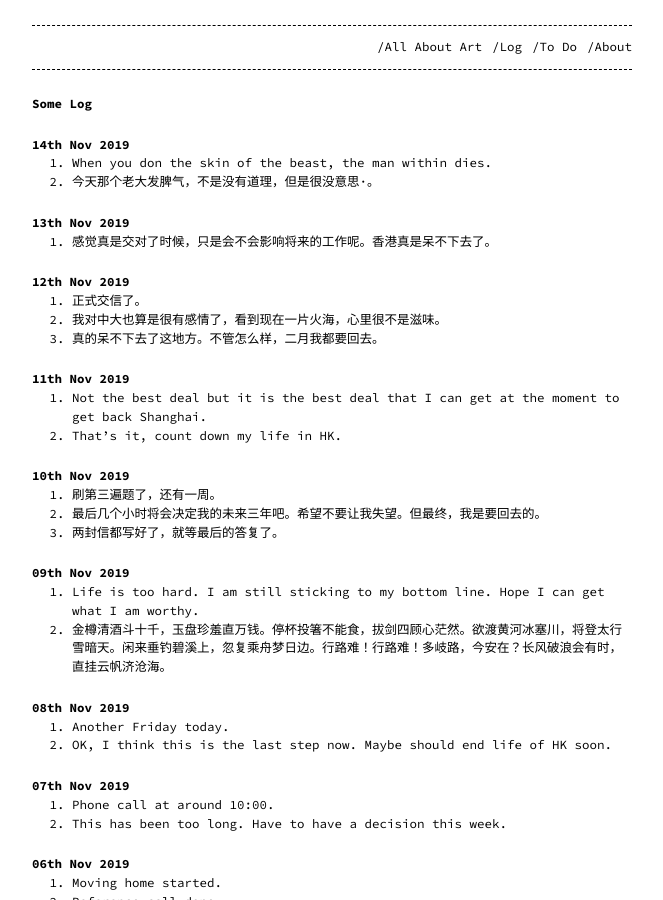
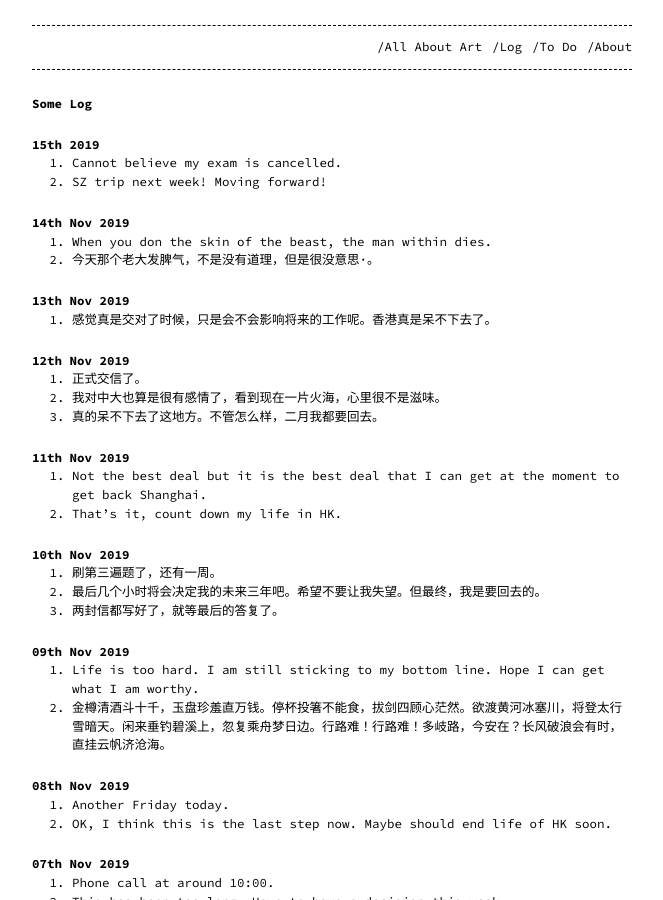
Before and after one commit to 912828qj2/912828qj2.github.io, a Jekyll site: the page built from log.md, in a window 1280 px wide and 900 px high. Shown: the whole window, without its empty margins (308-971 px from the left). Built offline with Jekyll 4.4.1, drawn with Linux system fonts in a browser that asks for light colours.

Commit message:
Update log.md

```diff
--- a/log.md
+++ b/log.md
@@ -5,6 +5,11 @@ permalink: /log/
 ---
 
 ## Some Log
+
+### 15th 2019
+
+1. Cannot believe my exam is cancelled.
+2. SZ trip next week! Moving forward!
 
 ### 14th Nov 2019
 
```
